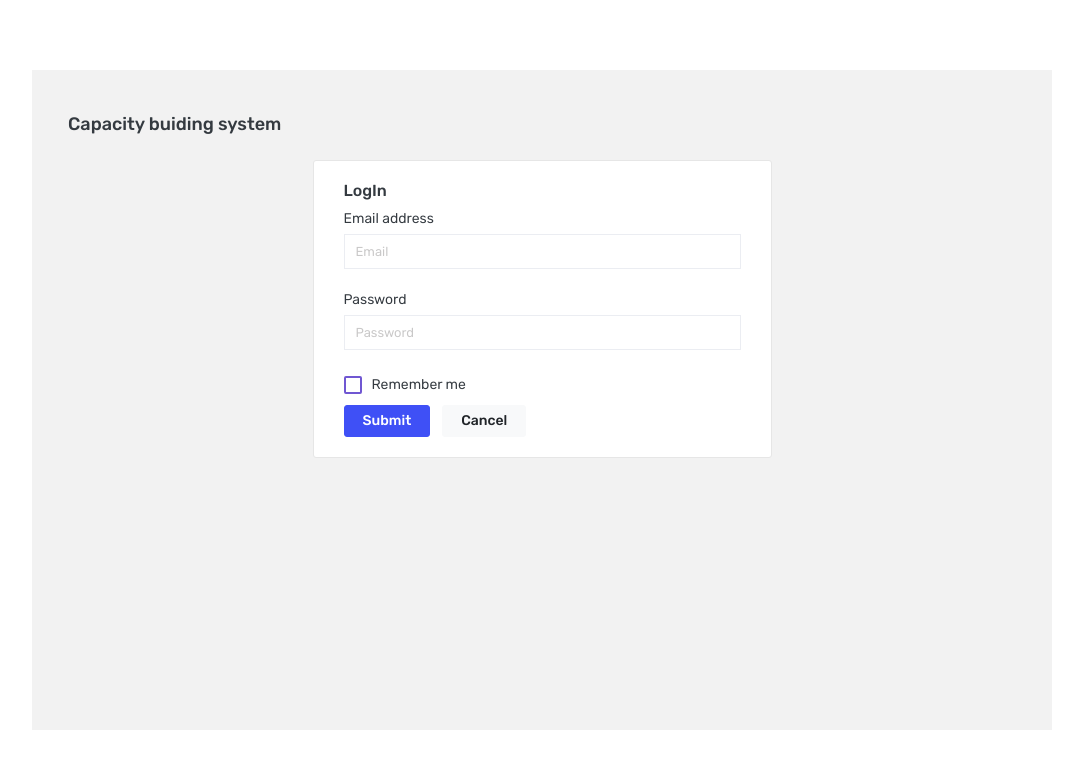
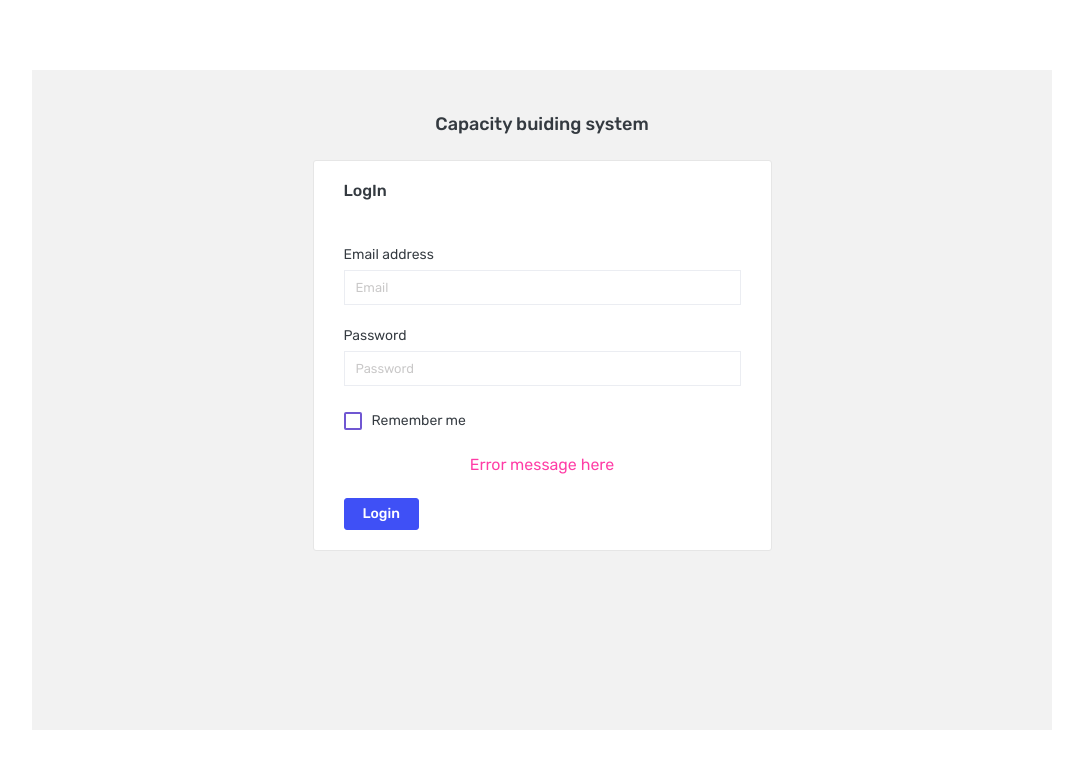
Before and after one commit to simonwandera/breezeTemplate, a plain HTML site: page login.html in a window 1280 px wide. Shown: the whole page, without its empty margins (98-1181 px from the left). Drawn offline with Linux system fonts and the light colour scheme.

Commit message:
-Centered the error message on login and signup

```diff
--- a/login.html
+++ b/login.html
@@ -4,7 +4,7 @@
     <!-- Required meta tags -->
     <meta charset="utf-8" />
     <meta name="viewport" content="width=device-width, initial-scale=1, shrink-to-fit=no" />
-    <title>Sign Up</title>
+    <title>Login</title>
     <link rel="stylesheet" href="assets/vendors/mdi/css/materialdesignicons.min.css" />
     <link rel="stylesheet" href="assets/vendors/flag-icon-css/css/flag-icon.min.css" />
     <link rel="stylesheet" href="assets/vendors/css/vendor.bundle.base.css" />
@@ -34,13 +34,15 @@
         <div class="main-panel">
           <div class="content-wrapper">
             <div class="page-header">
-              <h3 class="page-title">Capacity buiding system</h3>
+              <h3 class="page-title m-auto">Capacity buiding system</h3>
             </div>
             <div class="row">
                 <div class="col-md-6 grid-margin stretch-card m-auto">
                     <div class="card">
                       <div class="card-body">
-                        <h4 class="card-title">LogIn</h4>
+                        <div class="mb-5">
+                          <h4 class="card-title">LogIn</h4>
+                        </div>
                         <form class="forms-sample">
                           <div class="form-group">
                             <label for="exampleInputEmail1">Email address</label>
@@ -55,8 +57,10 @@
                             <label class="form-check-label">
                               <input type="checkbox" class="form-check-input" /> Remember me </label>
                           </div>
-                          <button type="submit" class="btn btn-primary mr-2"> Submit </button>
-                          <button class="btn btn-light">Cancel</button>
+                          <div class="my-3 py-2 text-center">
+                            <span class="text-danger ">Error message here</span>
+                          </div>
+                          <button type="submit" class="btn btn-primary mr-2"> Login </button>
                         </form>
                       </div>
                     </div>
```
Also changed, not shown: signup.html (+10 -3 lines).
